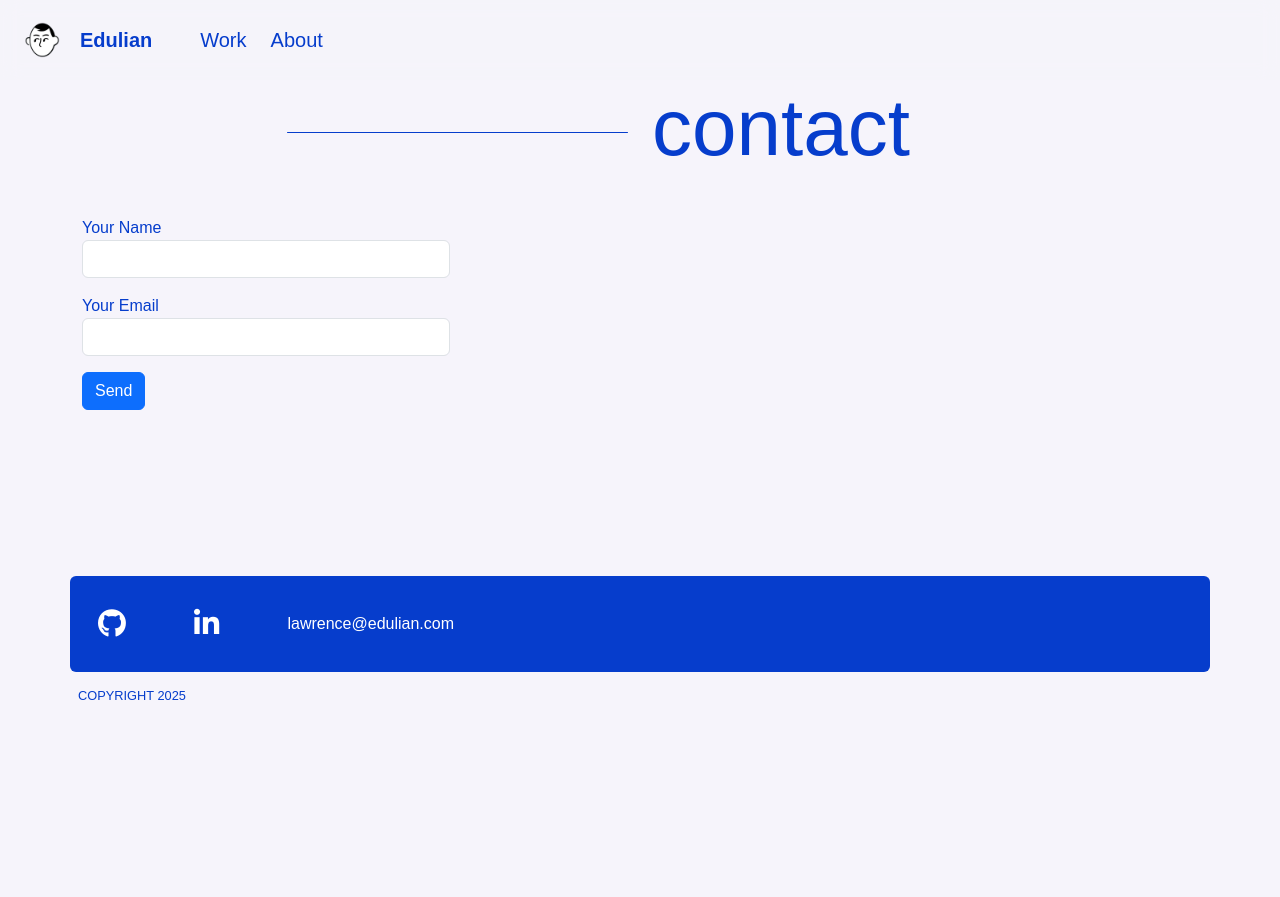
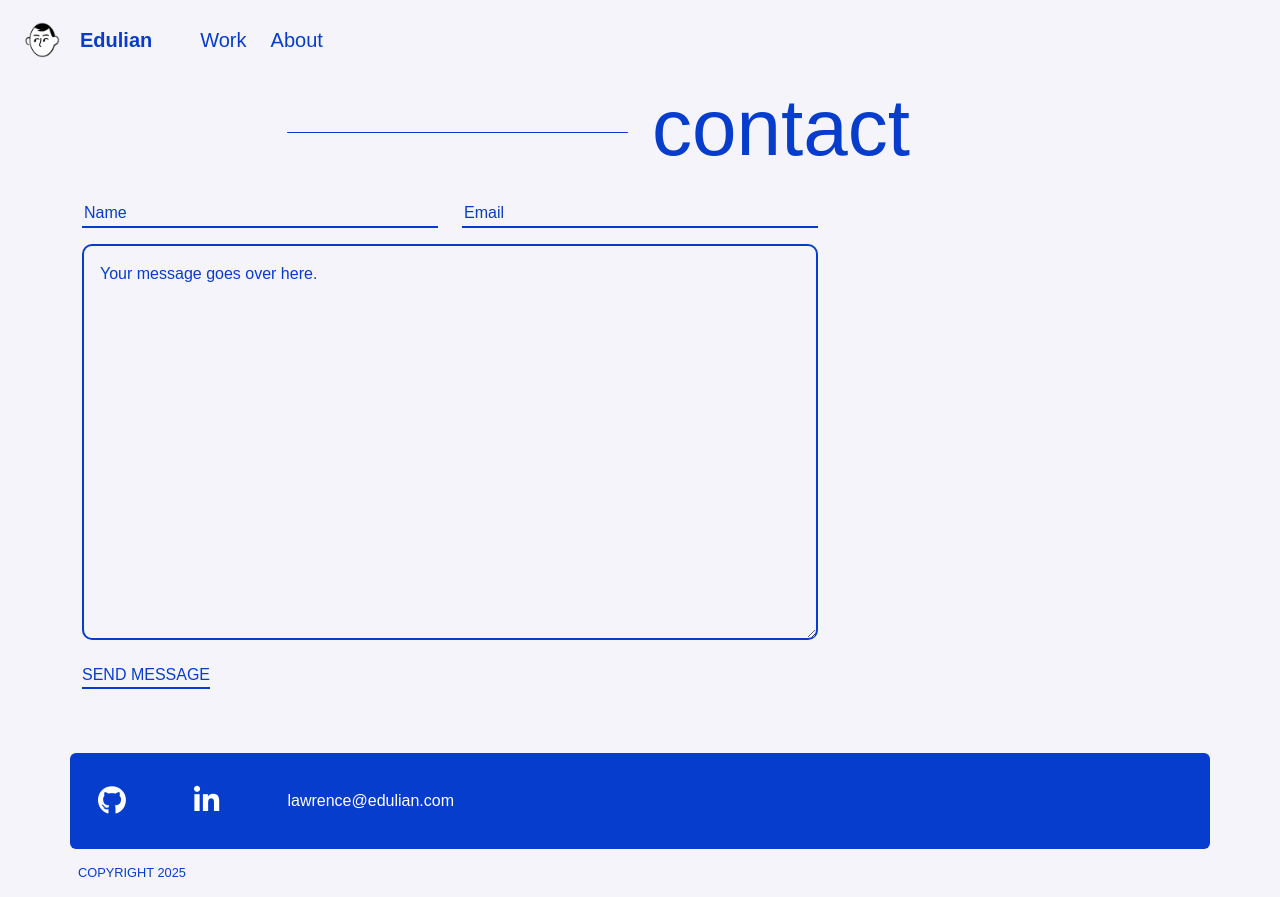
Before and after one commit to lawrencedulian/my-portfolio, a Vue app: page /contact in a window 1280 px wide. Before the commit the page ends 800 px from the top, so only its background shows below. Built offline with nearby package versions, Linux system fonts and the light colour scheme.

Commit message:
Refactor ContactPage.vue by removing the previous form submission logic and restructuring the contact form layout for improved clarity and usability. Update styles for consistency and maintainability.

```diff
--- a/src/pages/ContactPage.vue
+++ b/src/pages/ContactPage.vue
@@ -1,29 +1,8 @@
 <script>
 export default {
   name: "ContactPage",
-    methods: {
-        encode(data) {
-            return Object.keys(data)
-            .map(key => `${encodeURIComponent(key)}=${encodeURIComponent(data[key])}` ).join('&')
-        },
-        handleSubmit() {
-            fetch('/', {
-                method: 'post',
-                headers: {
-                    'Content-Type' : 'application/x-www-form-urlencoded'
-                },
-                body: this.encode({
-                    'form-name' : 'contact',
-                    ...this.form
-                })
-            })
-            .then(() => console.log("successfully sent"))
-            .catch(e => console.error(e))
-        }
-    }
 };
 </script>
-
 
 <template>
   <div class="container">
@@ -38,26 +17,59 @@ export default {
       </div>
     </section>
 
-        <section class="contact-form mt-3">
+    <section class="contact-form mt-3 mb-5">
       <div class="row">
         <div class="col-12 col-lg-8 col-md-12">
-                  <form @submit.prevent="handleSubmit" name="contact" method="POST" data-netlify="true" data-netlify-honeypot="bot-field" onSubmit="submit">
-                    <input name="bot-field" class="d-none">
-                    <div class="form-row">
-                        <div class="form-group col-md-6 mt-3">
-                            <label for="name">Your Name</label>
-                            <input type="text" class="form-control" id="name" name="name">
+          <form name="contact" method="POST" netlify onsubmit="submit">
+            <!-- NAME AND EMAIL-->
+            <div class="mb-3 row row-cols-1 row-cols-lg-2 row-cols-md-1">
+              <div class="col">
+                <label for="name"></label>
+                <input
+                  type="text"
+                  class="my-form-control"
+                  id="name"
+                  name="name"
+                  placeholder="Name"
+                  required
+                  aria-label="Name"
+                />
               </div>
-                        <div class="form-group col-md-6 mt-3">
-                            <label for="inputEmail">Your Email</label>
-                            <input type="email" class="form-control" id="inputEmail" name="email">
+              <div class="col">
+                <label for="email"></label>
+                <input
+                  type="email"
+                  class="my-form-control"
+                  id="email"
+                  name="email"
+                  placeholder="Email"
+                  required
+                  aria-label="Email"
+                  value
+                />
               </div>
             </div>
-                    <button type="submit" class="btn btn-primary mt-3">Send</button>
+
+            <!-- TEXTAREA -->
+            <div class="mb-3 row">
+              <div class="col">
+                <label for="message"></label>
+                <textarea
+                  class="message p-3"
+                  id="message"
+                  name="message"
+                  rows="15"
+                  placeholder="Your message goes over here."
+                ></textarea>
+
+                <div class="d-flex justify-content-start mt-3">
+                  <button type="submit" class="my-btn p-0">SEND MESSAGE</button>
+                </div>
+              </div>
+            </div>
           </form>
         </div>
       </div>
-
     </section>
   </div>
 </template>
```
Lines whose indentation alone changed are shown as unchanged.
